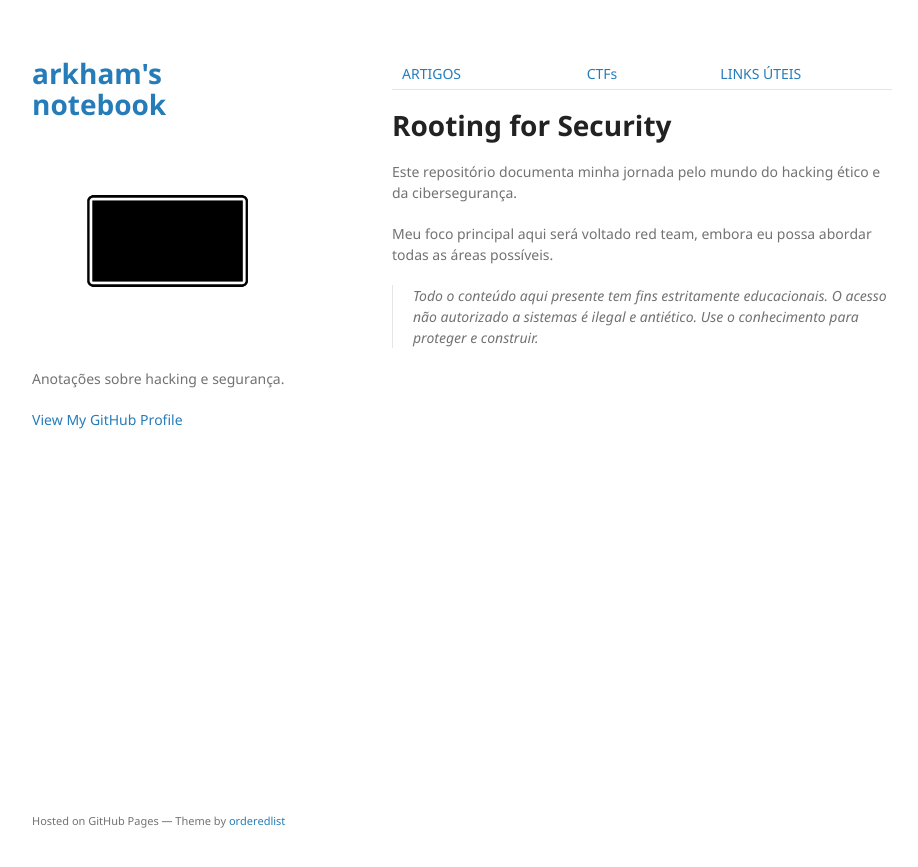
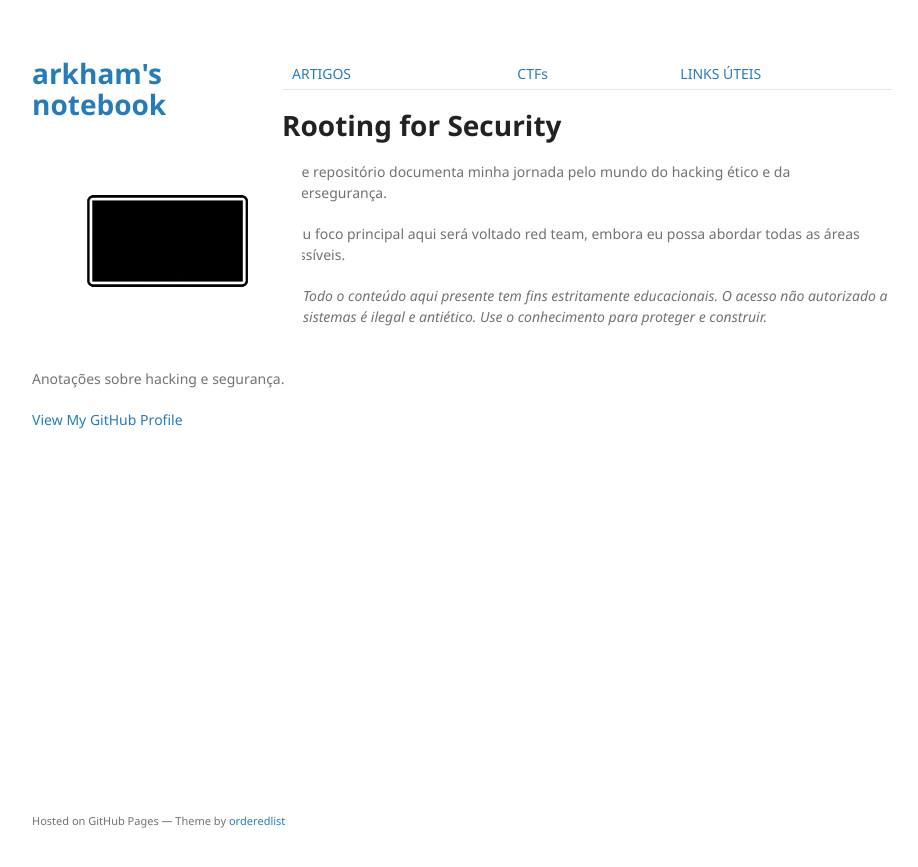
Before and after one commit to a-rkham/a-rkham.github.io, a Jekyll site: the page built from index.md, in a window 1280 px wide. Shown: the top 867 px of the page, without its empty margins (178-1096 px from the left). Built offline with Jekyll 4.4.1, drawn with Linux system fonts in a browser that asks for light colours; our own code applies the rules of GitHub Pages for plain Markdown files.

Commit message:
Update style.scss

```diff
--- a/assets/css/style.scss
+++ b/assets/css/style.scss
@@ -2,3 +2,27 @@
 ---
 
 @import "jekyll-theme-minimal";
+
+// Alargar o container principal
+.wrapper {
+  max-width: 900px; // Aumenta de 640px para 900px
+  margin: 0 auto;
+}
+
+// Ajustar a seção de conteúdo para ocupar o espaço extra
+section {
+  width: calc(100% - 250px); // Ajusta o conteúdo em relação à barra lateral
+}
+
+// Se você centralizou o título antes, mantenha aqui:
+header {
+  // text-align: center;
+}
+
+// Melhora a visualização em telas muito grandes
+@media screen and (max-width: 900px) {
+  section, header {
+    float: none;
+    width: 100%;
+  }
+}
```
